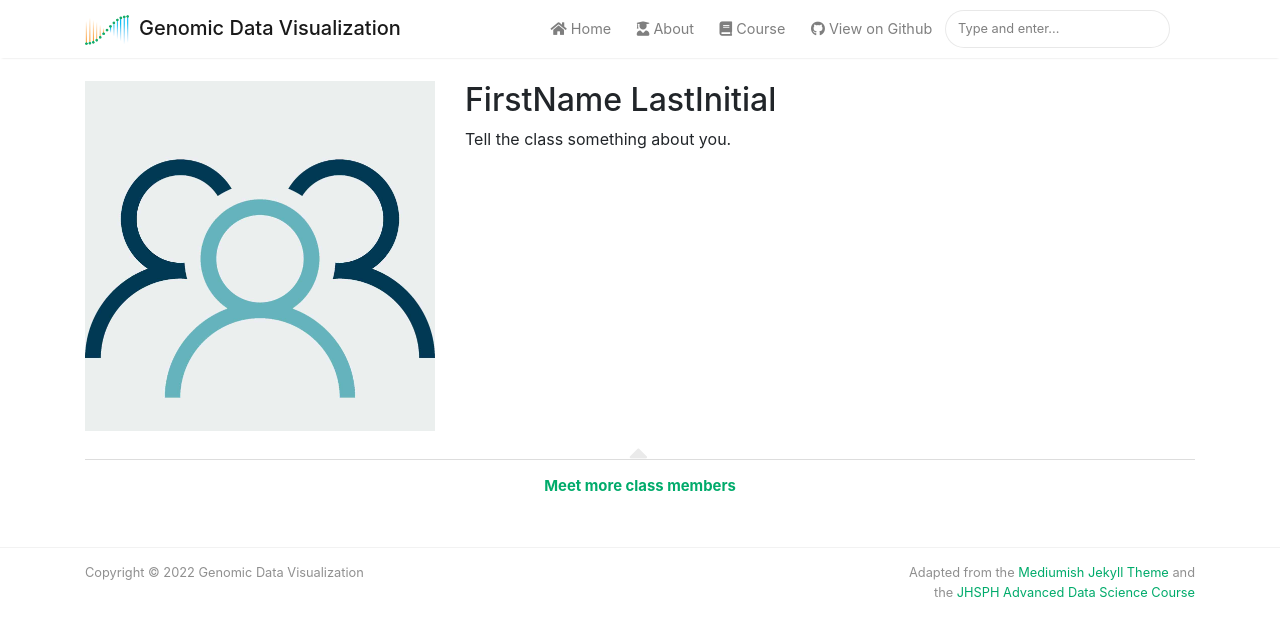
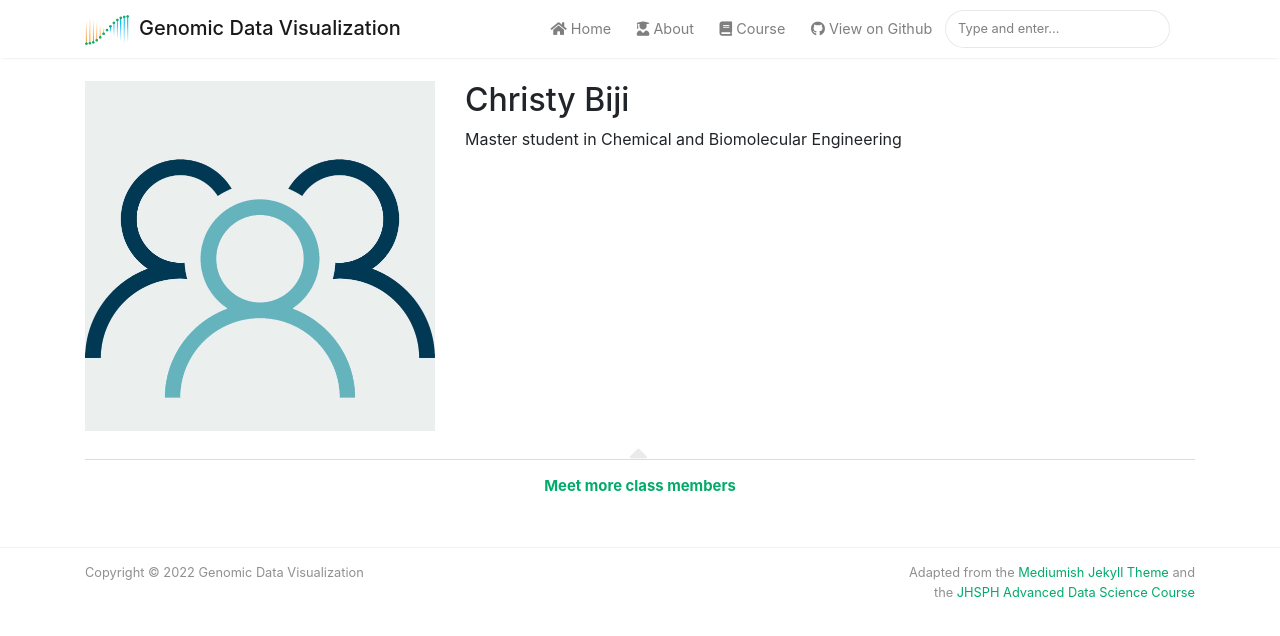
Before and after one commit to JEFworks-Lab/genomic-data-visualization-2022, a Jekyll site: the page built from _authors/samplestudent.md, in a window 1280 px wide. Shown: the top 636 px of the page. Built offline with Jekyll 4.4.1, drawn with Linux system fonts in a browser that asks for light colours; nearby versions of some CDN libraries.

Commit message:
Update samplestudent.md

```diff
--- a/_authors/samplestudent.md
+++ b/_authors/samplestudent.md
@@ -1,7 +1,7 @@
 ---
 layout: profile
-name: FirstName LastInitial
-jhed: JHED
+name: Christy Biji
+jhed: cbiji1@jh.edu
 avatar: '/profiles/samplestudent.jpg'
-description: "Tell the class something about you."
+description: "Master student in Chemical and Biomolecular Engineering"
 ---
```
